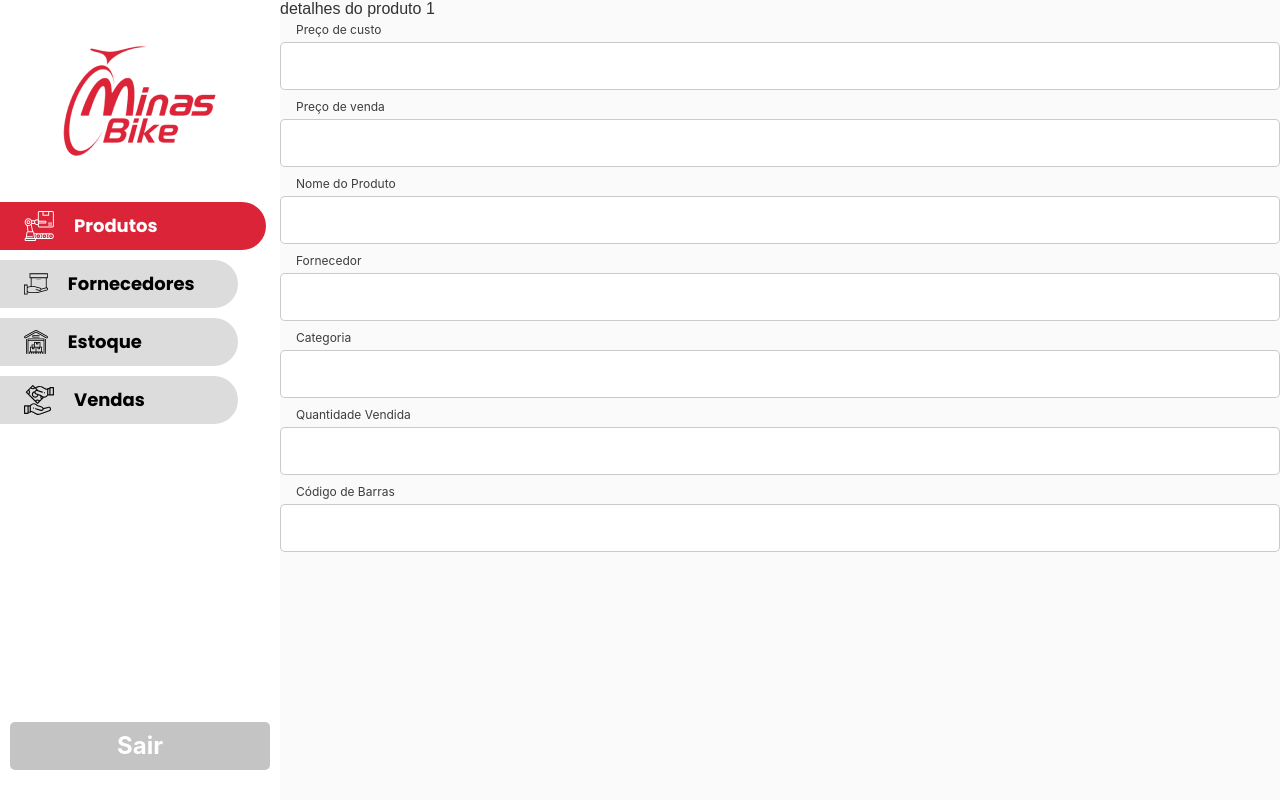
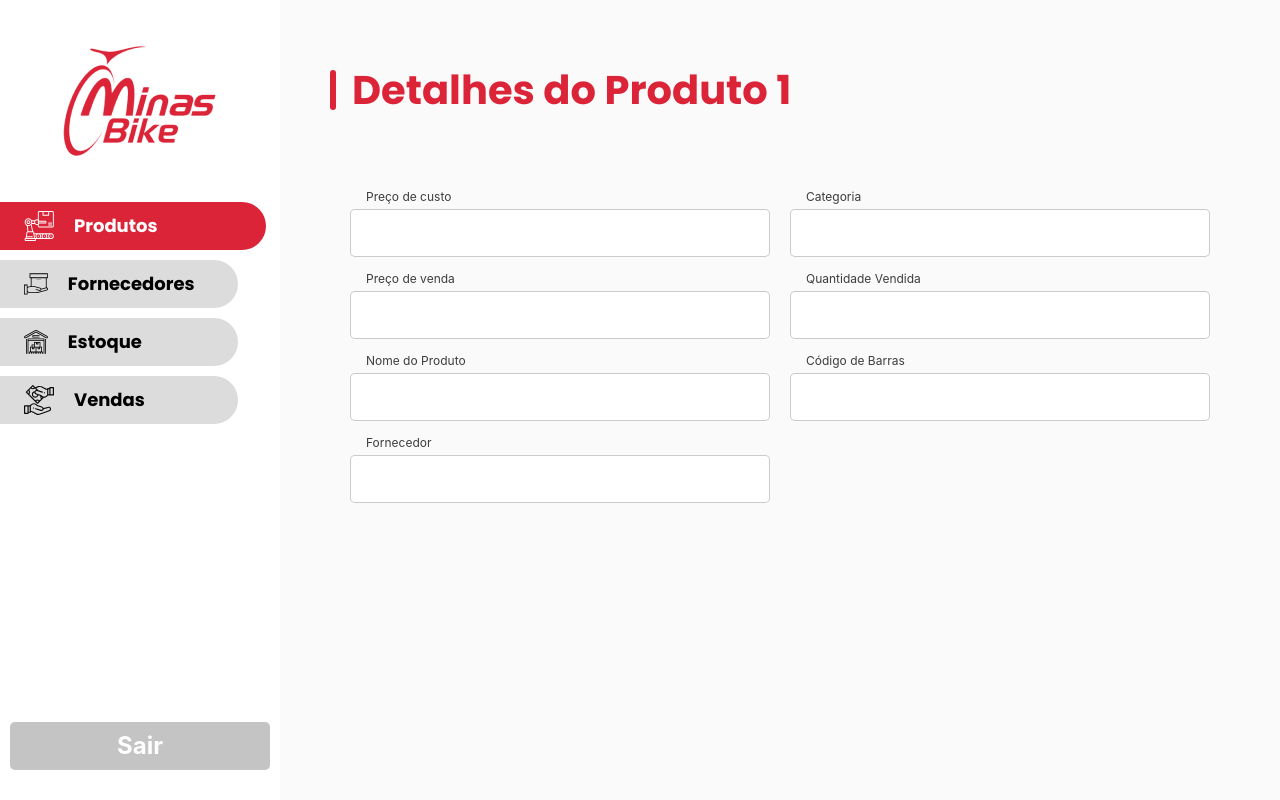
Before and after one commit to lucaspontoexe/MinasBike, a React (Create React App) app in the folder front/: page /produtos/1 in a window 1280 px wide. Built offline with nearby package versions, Linux system fonts and the light colour scheme.

Commit message:
Estilização inicial do formulário

```diff
--- a/front/src/pages/DetalhesProduto/index.jsx
+++ b/front/src/pages/DetalhesProduto/index.jsx
@@ -1,18 +1,28 @@
-import React from 'react'
-import TextBox from '../../components/TextBox'
+import React from 'react';
+import TextBox from '../../components/TextBox';
+import Header from '../../components/Header';
+import './styles.css';
 
 export default function DetalhesProduto(props) {
-    const {id} = props.match.params;
+    const { id } = props.match.params;
     return (
         <div className="tela detalhes-produto">
-            detalhes do produto {id}
-            <TextBox name="preco_custo" label="Preço de custo"/>
-            <TextBox name="preco_venda" label="Preço de venda"/>
-            <TextBox name="name" label="Nome do Produto"/>
-            <TextBox name="provider" label="Fornecedor"/>
-            <TextBox name="category" label="Categoria"/>
-            <TextBox name="sold" label="Quantidade Vendida"/>
-            <TextBox name="code" label="Código de Barras"/>
+            <Header>Detalhes do Produto {id}</Header>
+
+            <form action="">
+                <div className="column">
+                    <TextBox name="preco_custo" label="Preço de custo" />
+                    <TextBox name="preco_venda" label="Preço de venda" />
+                    <TextBox name="name" label="Nome do Produto" />
+                    <TextBox name="provider" label="Fornecedor" />
+                </div>
+
+                <div className="column">
+                    <TextBox name="category" label="Categoria" />
+                    <TextBox name="sold" label="Quantidade Vendida" />
+                    <TextBox name="code" label="Código de Barras" />
+                </div>
+            </form>
         </div>
-    )
+    );
 }
--- /dev/null
+++ b/front/src/pages/DetalhesProduto/styles.css
@@ -0,0 +1,13 @@
+.detalhes-produto form {
+    margin: 60px;
+    display: flex;
+}
+
+.detalhes-produto .column {
+    margin: 0px 10px;
+    flex: 1;
+}
+
+.detalhes-produto .text-box {
+    margin: 10px 0px;
+}
```
